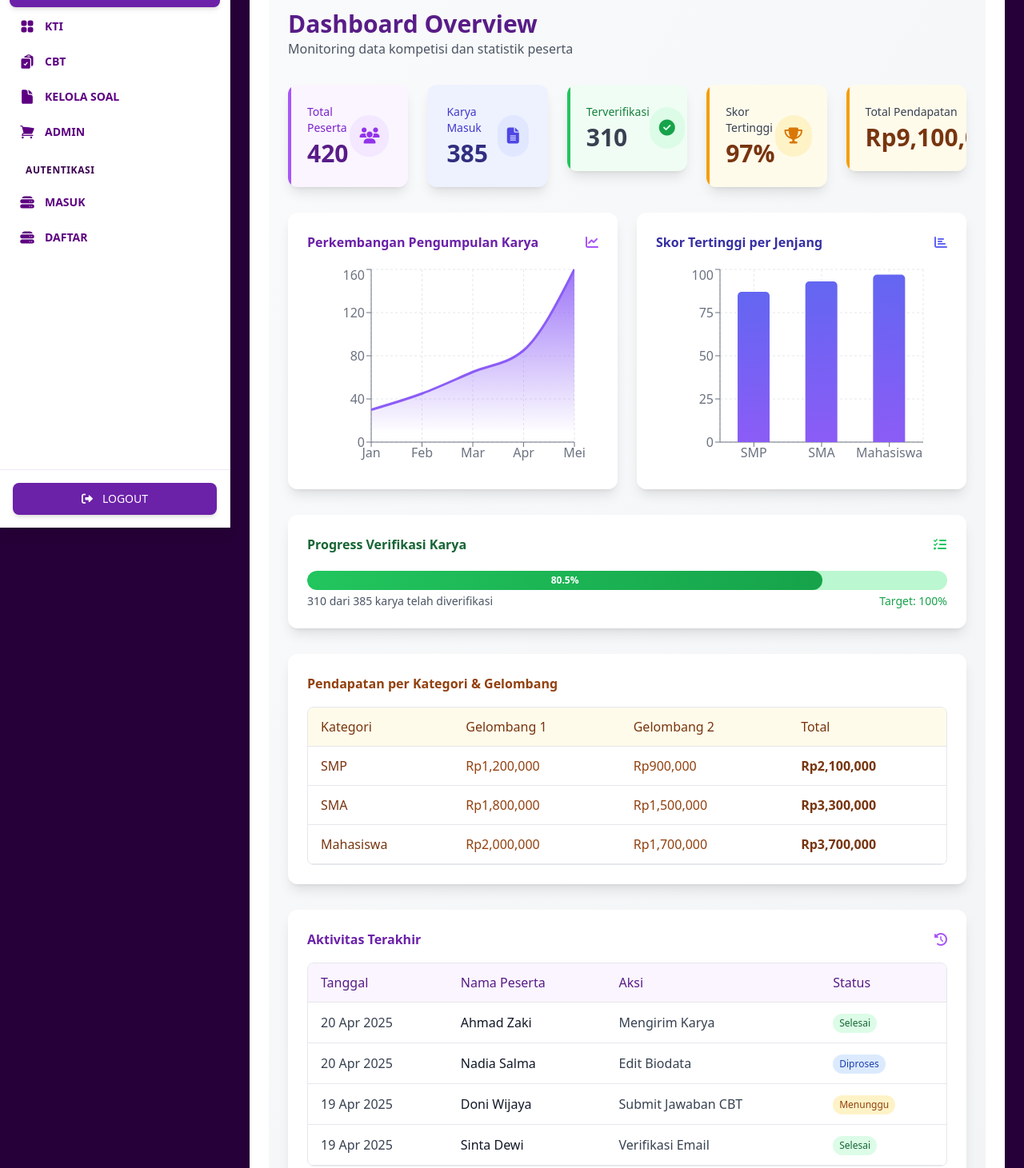
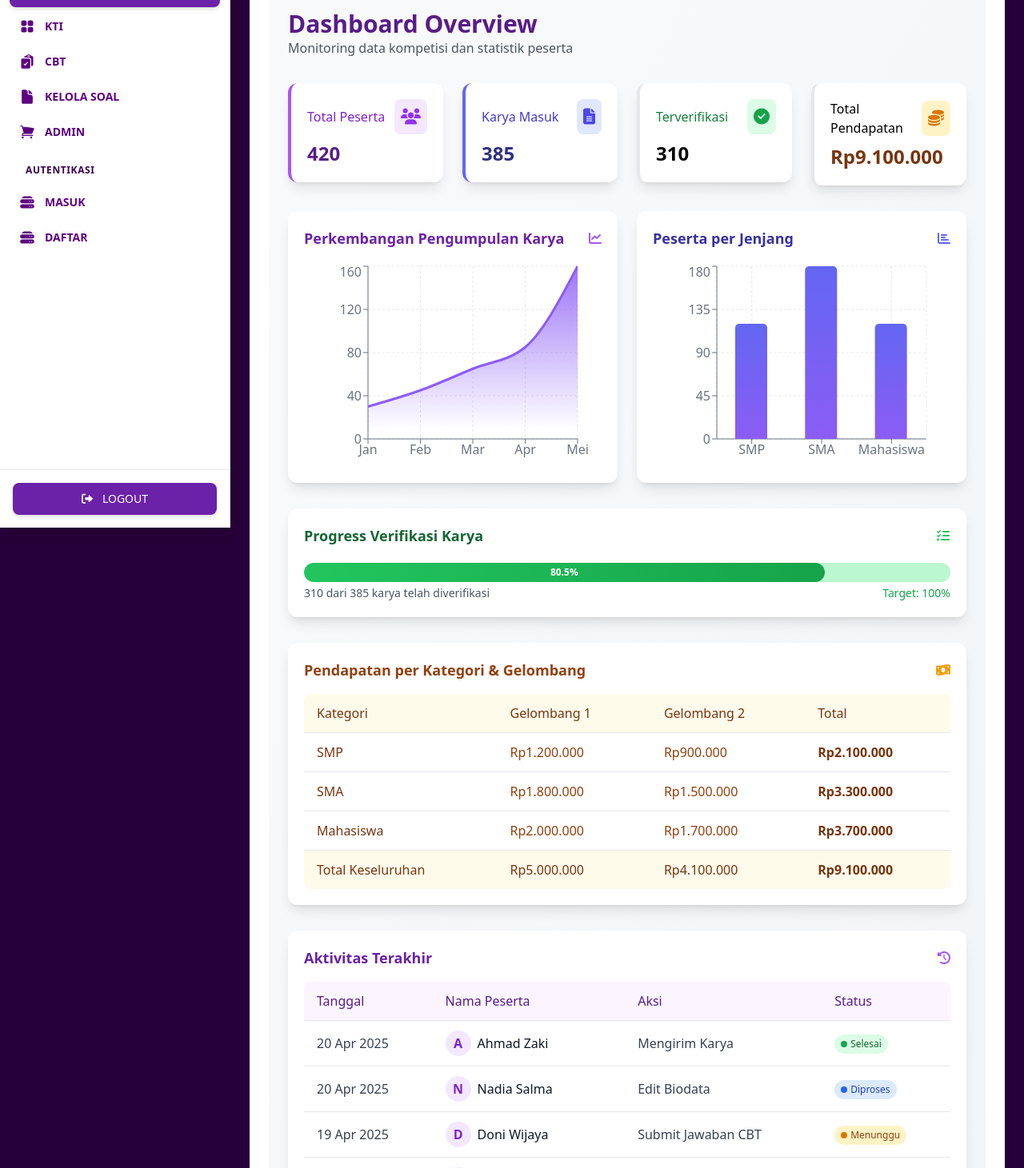
Before and after one commit to gamastronger/gebyar-ilmiah-sains-2025, a React (Vite) app: page /admin/Dash-Admin in a window 1280 px wide. Shown: the part 140-1601 px from the top of the page at 80% size. Built offline with nearby package versions, Linux system fonts and the light colour scheme; sample sign-in values are in the browser's storage.

Commit message:
scrollontop

```diff
--- a/src/App.css
+++ b/src/App.css
@@ -145,3 +145,48 @@ body, html {
     transform: skewX(-20deg);
     animation: shine 1.2s ease-in-out forwards;
   }
+  /* Tambahan media query untuk responsif mobile (maksimum 768px) */
+@media (max-width: 768px) {
+  .admin-container {
+    flex-direction: column;
+  }
+
+  .sidenav {
+    position: relative;
+    width: 100%;
+    transform: translateX(-100%);
+    z-index: 20;
+  }
+
+  .sidenav.open {
+    transform: translateX(0);
+  }
+
+  .content-container {
+    margin-left: 0;
+    padding: 15px;
+  }
+
+  .dashboard-navbar {
+    padding: 15px;
+    font-size: 14px;
+  }
+
+  .footer {
+    font-size: 14px;
+    padding: 15px;
+  }
+
+  .logo {
+    height: 4em;
+    padding: 1em;
+  }
+
+  .card {
+    padding: 1em;
+  }
+
+  #root {
+    padding: 1rem;
+  }
+}
--- a/src/Component/Navbar.jsx
+++ b/src/Component/Navbar.jsx
@@ -1,3 +1,4 @@
+import ScrollToTop from "@/ScrollToTop";
 import logo from "../assets/logohmppendidikan.png";
 import { useState, useEffect } from "react";
 import { useNavigate, useLocation, Link } from "react-router-dom";
@@ -208,6 +209,7 @@ const Navbar = () => {
                 onClick={() => {
                   handleSidebar();
                   handleScrollToContact();
+                  ScrollToTop();
                 }}
                 className="flex items-center space-x-3 text-white hover:text-[#A78BFA] transition duration-300 py-2 px-4 rounded-lg hover:bg-white/5 cursor-pointer"
               >
--- a/src/Views/Cbt.jsx
+++ b/src/Views/Cbt.jsx
@@ -1,11 +1,13 @@
 import Navbar from "../Component/Navbar";
 import Footer from "../Component/Footer";
 import Judul2 from "../Component/Cbt/Judul2";
+import ScrollToTop from "@/ScrollToTop";
 
 function Beranda() {
   return (
     <div className="min-h-screen">
       <div className="bg-[#0F172A] text-slate-200">
+        <ScrollToTop />
         <Navbar />
         <Judul2 />
         <Footer />
--- a/src/Views/Kti.jsx
+++ b/src/Views/Kti.jsx
@@ -1,11 +1,13 @@
 import Navbar from "../Component/Navbar";
 import Footer from "../Component/Footer";
 import Judul from "../Component/Kti/Judul";
+import ScrollToTop from "@/ScrollToTop";
 
 function Beranda() {
   return (
     <div className="min-h-screen">
       <div className="bg-[#0F172A] text-slate-200">
+        <ScrollToTop />
         <Navbar />
         <Judul />
         <Footer />
--- a/src/pages/dashboard/CBT-Admin.jsx
+++ b/src/pages/dashboard/CBT-Admin.jsx
@@ -319,7 +319,7 @@ export function Layanan() {
                             <td className="py-3 px-4 border-b border-purple-100 text-gray-600">{participant.email}</td>
                             <td className="py-3 px-4 border-b border-purple-100">
                               <span
-                                className={`inline-flex items-center px-2.5 py-1 rounded-full text-xs font-medium
+                                className={`inline-flex items-center px-2.5 py-1 rounded-md text-xs font-medium
                                 ${statusConfig[participant.status].bgColor}
                                 ${statusConfig[participant.status].textColor}
                                 border ${statusConfig[participant.status].borderColor}`}
--- a/src/pages/dashboard/Dash-Admin.jsx
+++ b/src/pages/dashboard/Dash-Admin.jsx
@@ -1,12 +1,5 @@
-import {
-  Card,
-  CardBody,
-  Typography,
-} from "@material-tailwind/react";
 import React, { useEffect, useState } from "react";
 import {
-  LineChart,
-  Line,
   CartesianGrid,
   XAxis,
   YAxis,
@@ -23,18 +16,15 @@ export function Profil() {
     peserta: 0,
     karyaMasuk: 0,
     terverifikasi: 0,
-    skorTertinggi: 0,
     pendapatan: 0,
   });
 
   const [karyaData, setKaryaData] = useState([]);
-  const [skorData, setSkorData] = useState([]);
   const [isLoaded, setIsLoaded] = useState(false);
   const [animatedValues, setAnimatedValues] = useState({
     peserta: 0,
     karyaMasuk: 0,
     terverifikasi: 0,
-    skorTertinggi: 0,
     pendapatan: 0,
   });
 
@@ -52,7 +42,6 @@ export function Profil() {
       peserta: 420,
       karyaMasuk: 385,
       terverifikasi: 310,
-      skorTertinggi: 97,
       pendapatan: 9100000, // total dari semua kategori dan gelombang
     };
 
@@ -73,7 +62,6 @@ export function Profil() {
           peserta: Math.round(finalData.peserta * progress),
           karyaMasuk: Math.round(finalData.karyaMasuk * progress),
           terverifikasi: Math.round(finalData.terverifikasi * progress),
-          skorTertinggi: Math.round(finalData.skorTertinggi * progress),
           pendapatan: Math.round(finalData.pendapatan * progress),
         });
       } else {
@@ -87,12 +75,6 @@ export function Profil() {
       { name: "Mar", karya: 65 },
       { name: "Apr", karya: 85 },
       { name: "Mei", karya: 160 },
-    ]);
-
-    setSkorData([
-      { name: "SMP", skor: 87 },
-      { name: "SMA", skor: 93 },
-      { name: "Mahasiswa", skor: 97 },
     ]);
 
     // Delay rendering for animation
@@ -123,16 +105,16 @@ export function Profil() {
       <div className="max-w-7xl mx-auto">
         {/* Header dengan Animasi */}
         <div className="mb-8 opacity-0 animate-fade-in" style={{ animationDelay: "0.1s", animationFillMode: "forwards" }}>
-          <Typography variant="h3" className="text-purple-900 font-bold">
+          <h1 className="text-3xl font-bold text-purple-900">
             Dashboard Overview
-          </Typography>
-          <Typography variant="paragraph" className="text-gray-600">
+          </h1>
+          <p className="text-gray-600">
             Monitoring data kompetisi dan statistik peserta
-          </Typography>
+          </p>
         </div>
 
         {/* Ringkasan Statistik dengan Animasi */}
-        <div className="grid grid-cols-1 md:grid-cols-2 lg:grid-cols-5 gap-6 mb-8">
+        <div className="grid grid-cols-1 md:grid-cols-2 lg:grid-cols-4 gap-6 mb-8">
           {[
             {
               title: "Total Peserta",
@@ -156,19 +138,11 @@ export function Profil() {
               delay: "0.4s"
             },
             {
-              title: "Skor Tertinggi",
-              value: animatedValues.skorTertinggi,
-              color: "amber",
-              icon: <i className="fas fa-trophy text-xl"></i>,
-              delay: "0.5s",
-              suffix: "%"
-            },
-            {
               title: "Total Pendapatan",
-              value: `Rp${animatedValues.pendapatan.toLocaleString()}`,
+              value: `Rp${animatedValues.pendapatan.toLocaleString('id-ID')}`,
               color: "amber",
               icon: <i className="fas fa-coins text-xl"></i>,
-              delay: "0.6s"
+              delay: "0.5s"
             }
           ].map((item, index) => (
             <div
@@ -176,22 +150,21 @@ export function Profil() {
               className={`opacity-0 animate-slide-up`}
               style={{ animationDelay: item.delay, animationFillMode: "forwards" }}
             >
-              <Card className={`bg-${item.color}-50 shadow-lg hover:shadow-xl transition-all duration-300 transform hover:-translate-y-1 overflow-hidden relative`}>
-                <div className={`absolute top-0 left-0 h-full w-1 bg-${item.color}-500`}></div>
-                <CardBody className="flex items-center justify-between">
-                  <div>
-                    <Typography variant="small" className={`text-${item.color}-700 font-medium mb-1`}>
+              <div className={`bg-white shadow-lg hover:shadow-xl transition-all duration-300 transform hover:-translate-y-1 rounded-xl overflow-hidden border-l-4 border-${item.color}-500`}>
+                <div className="p-5">
+                  <div className="flex items-center justify-between mb-2">
+                    <h3 className={`text-${item.color}-700 font-medium`}>
                       {item.title}
-                    </Typography>
-                    <Typography variant="h3" className={`text-${item.color}-900 font-bold`}>
-                      {item.value}{item.suffix || ""}
-                    </Typography>
+                    </h3>
+                    <div className={`p-2 rounded-lg bg-${item.color}-100 text-${item.color}-600`}>
+                      {item.icon}
+                    </div>
                   </div>
-                  <div className={`p-3 rounded-full bg-${item.color}-100 text-${item.color}-600`}>
-                    {item.icon}
-                  </div>
-                </CardBody>
-              </Card>
+                  <p className={`text-2xl font-bold text-${item.color}-900`}>
+                    {item.value}
+                  </p>
+                </div>
+              </div>
             </div>
           ))}
         </div>
@@ -200,12 +173,12 @@ export function Profil() {
         <div className="grid grid-cols-1 lg:grid-cols-2 gap-6 mb-8">
           {/* Grafik Pengumpulan Karya */}
           <div className="opacity-0 animate-slide-left" style={{ animationDelay: "0.6s", animationFillMode: "forwards" }}>
-            <Card className="shadow-lg hover:shadow-xl transition-all duration-300">
-              <CardBody>
+            <div className="bg-white rounded-xl shadow-lg hover:shadow-xl transition-all duration-300">
+              <div className="p-5">
                 <div className="flex justify-between items-center mb-4">
-                  <Typography variant="h6" className="text-purple-800 font-semibold">
+                  <h3 className="text-lg text-purple-800 font-semibold">
                     Perkembangan Pengumpulan Karya
-                  </Typography>
+                  </h3>
                   <div className="text-purple-500">
                     <i className="fas fa-chart-line"></i>
                   </div>
@@ -237,18 +210,18 @@ export function Profil() {
                     </ResponsiveContainer>
                   )}
                 </div>
-              </CardBody>
-            </Card>
+              </div>
+            </div>
           </div>
 
-          {/* Grafik Skor Tertinggi per Jenjang */}
+          {/* Distribusi peserta per jenjang */}
           <div className="opacity-0 animate-slide-right" style={{ animationDelay: "0.7s", animationFillMode: "forwards" }}>
-            <Card className="shadow-lg hover:shadow-xl transition-all duration-300">
-              <CardBody>
+            <div className="bg-white rounded-xl shadow-lg hover:shadow-xl transition-all duration-300">
+              <div className="p-5">
                 <div className="flex justify-between items-center mb-4">
-                  <Typography variant="h6" className="text-indigo-800 font-semibold">
-                    Skor Tertinggi per Jenjang
-                  </Typography>
+                  <h3 className="text-lg text-indigo-800 font-semibold">
+                    Peserta per Jenjang
+                  </h3>
                   <div className="text-indigo-500">
                     <i className="fas fa-chart-bar"></i>
                   </div>
@@ -256,10 +229,17 @@ export function Profil() {
                 <div className="h-64">
                   {isLoaded && (
                     <ResponsiveContainer width="100%" height="100%">
-                      <BarChart data={skorData} margin={{ top: 5, right: 30, left: 20, bottom: 5 }}>
+                      <BarChart
+                        data={[
+                          { name: "SMP", peserta: 120 },
+                          { name: "SMA", peserta: 180 },
+                          { name: "Mahasiswa", peserta: 120 },
+                        ]}
+                        margin={{ top: 5, right: 30, left: 20, bottom: 5 }}
+                      >
                         <CartesianGrid strokeDasharray="3 3" stroke="#E5E7EB" />
                         <XAxis dataKey="name" stroke="#6B7280" />
-                        <YAxis domain={[0, 100]} stroke="#6B7280" />
+                        <YAxis stroke="#6B7280" />
                         <Tooltip content={<CustomTooltip />} />
                         <defs>
                           <linearGradient id="barGradient" x1="0" y1="0" x2="0" y2="1">
@@ -268,7 +248,7 @@ export function Profil() {
                           </linearGradient>
                         </defs>
                         <Bar
-                          dataKey="skor"
+                          dataKey="peserta"
                           fill="url(#barGradient)"
                           barSize={40}
                           radius={[5, 5, 0, 0]}
@@ -278,19 +258,19 @@ export function Profil() {
                     </ResponsiveContainer>
                   )}
                 </div>
-              </CardBody>
-            </Card>
+              </div>
+            </div>
           </div>
         </div>
 
         {/* Progress Verifikasi */}
         <div className="opacity-0 animate-slide-up" style={{ animationDelay: "0.8s", animationFillMode: "forwards" }}>
-          <Card className="mb-8 shadow-lg hover:shadow-xl transition-all duration-300">
-            <CardBody>
+          <div className="bg-white rounded-xl shadow-lg hover:shadow-xl transition-all duration-300 mb-8">
+            <div className="p-5">
               <div className="flex justify-between items-center mb-4">
-                <Typography variant="h6" className="text-green-800 font-semibold">
+                <h3 className="text-lg text-green-800 font-semibold">
                   Progress Verifikasi Karya
-                </Typography>
+                </h3>
                 <div className="text-green-500">
                   <i className="fas fa-tasks"></i>
                 </div>
@@ -310,27 +290,32 @@ export function Profil() {
                   </div>
                 </div>
                 <div className="flex justify-between text-sm text-gray-600">
-                  <Typography variant="small" className="text-gray-600">
+                  <p className="text-gray-600">
                     {animatedValues.terverifikasi} dari {summary.karyaMasuk} karya telah diverifikasi
-                  </Typography>
-                  <Typography variant="small" className="text-green-600 font-medium">
+                  </p>
+                  <p className="text-green-600 font-medium">
                     Target: 100%
-                  </Typography>
+                  </p>
                 </div>
               </div>
-            </CardBody>
-          </Card>
+            </div>
+          </div>
         </div>
 
         {/* Tabel Pendapatan per Kategori dan Gelombang */}
         <div className="opacity-0 animate-slide-up" style={{ animationDelay: "0.7s", animationFillMode: "forwards" }}>
-          <Card className="shadow-lg hover:shadow-xl transition-all duration-300 mb-8">
-            <CardBody>
-              <Typography variant="h6" className="text-amber-800 font-semibold mb-4">
-                Pendapatan per Kategori & Gelombang
-              </Typography>
-              <div className="overflow-x-auto rounded-lg border border-gray-200">
-                <table className="w-full text-left table-auto border-collapse">
+          <div className="bg-white rounded-xl shadow-lg hover:shadow-xl transition-all duration-300 mb-8">
+            <div className="p-5">
+              <div className="flex justify-between items-center mb-4">
+                <h3 className="text-lg text-amber-800 font-semibold">
+                  Pendapatan per Kategori & Gelombang
+                </h3>
+                <div className="text-amber-500">
+                  <i className="fas fa-money-bill-wave"></i>
+                </div>
+              </div>
+              <div className="overflow-x-auto rounded-lg">
+                <table className="w-full text-left table-auto">
                   <thead>
                     <tr className="bg-amber-50">
                       <th className="px-4 py-3 font-medium text-amber-900 border-b">Kategori</th>
@@ -343,32 +328,38 @@ export function Profil() {
                     {pendapatanKategori.map((row, idx) => (
                       <tr key={idx} className="border-b hover:bg-amber-50 transition-colors duration-200">
                         <td className="px-4 py-3 font-medium text-amber-900">{row.kategori}</td>
-                        <td className="px-4 py-3 text-amber-800">Rp{row.gelombang1.toLocaleString()}</td>
-                        <td className="px-4 py-3 text-amber-800">Rp{row.gelombang2.toLocaleString()}</td>
-                        <td className="px-4 py-3 font-bold text-amber-900">Rp{row.total.toLocaleString()}</td>
+                        <td className="px-4 py-3 text-amber-800">Rp{row.gelombang1.toLocaleString('id-ID')}</td>
+                        <td className="px-4 py-3 text-amber-800">Rp{row.gelombang2.toLocaleString('id-ID')}</td>
+                        <td className="px-4 py-3 font-bold text-amber-900">Rp{row.total.toLocaleString('id-ID')}</td>
                       </tr>
                     ))}
+                    <tr className="bg-amber-50">
+                      <td className="px-4 py-3 font-medium text-amber-900">Total Keseluruhan</td>
+                      <td className="px-4 py-3 font-medium text-amber-900">Rp{pendapatanKategori.reduce((sum, item) => sum + item.gelombang1, 0).toLocaleString('id-ID')}</td>
+                      <td className="px-4 py-3 font-medium text-amber-900">Rp{pendapatanKategori.reduce((sum, item) => sum + item.gelombang2, 0).toLocaleString('id-ID')}</td>
+                      <td className="px-4 py-3 font-bold text-amber-900">Rp{pendapatanKategori.reduce((sum, item) => sum + item.total, 0).toLocaleString('id-ID')}</td>
+                    </tr>
                   </tbody>
                 </table>
               </div>
-            </CardBody>
-          </Card>
+            </div>
+          </div>
         </div>
 
         {/* Tabel Aktivitas Terakhir */}
         <div className="opacity-0 animate-slide-up" style={{ animationDelay: "0.9s", animationFillMode: "forwards" }}>
-          <Card className="shadow-lg hover:shadow-xl transition-all duration-300">
-            <CardBody>
+          <div className="bg-white rounded-xl shadow-lg hover:shadow-xl transition-all duration-300">
+            <div className="p-5">
               <div className="flex justify-between items-center mb-4">
-                <Typography variant="h6" className="text-purple-800 font-semibold">
+                <h3 className="text-lg text-purple-800 font-semibold">
                   Aktivitas Terakhir
-                </Typography>
+                </h3>
                 <div className="text-purple-500">
                   <i className="fas fa-history"></i>
                 </div>
               </div>
-              <div className="overflow-x-auto rounded-lg border border-gray-200">
-                <table className="w-full text-left table-auto border-collapse">
+              <div className="overflow-x-auto rounded-lg">
+                <table className="w-full text-left table-auto">
                   <thead>
                     <tr className="bg-purple-50">
                       <th className="px-4 py-3 font-medium text-purple-900 border-b">Tanggal</th>
@@ -383,17 +374,30 @@ export function Profil() {
                       { date: "20 Apr 2025", name: "Nadia Salma", action: "Edit Biodata", status: "info" },
                       { date: "19 Apr 2025", name: "Doni Wijaya", action: "Submit Jawaban CBT", status: "warning" },
                       { date: "19 Apr 2025", name: "Sinta Dewi", action: "Verifikasi Email", status: "success" },
+                      { date: "18 Apr 2025", name: "Rendi Pratama", action: "Pendaftaran Baru", status: "success" },
                     ].map((item, idx) => (
-                      <tr key={idx} className="border-b hover:bg-gray-50 transition-colors duration-200 animate-fade-in" style={{ animationDelay: `${1 + idx * 0.1}s` }}>
+                      <tr key={idx} className="border-b hover:bg-purple-50 transition-colors duration-200">
                         <td className="px-4 py-3 text-gray-700">{item.date}</td>
-                        <td className="px-4 py-3 font-medium text-gray-900">{item.name}</td>
+                        <td className="px-4 py-3 font-medium text-gray-900">
+                          <div className="flex items-center">
+                            <div className="w-8 h-8 rounded-full bg-purple-100 text-purple-700 flex items-center justify-center mr-2 font-bold">
+                              {item.name.charAt(0)}
+                            </div>
+                            {item.name}
+                          </div>
+                        </td>
                         <td className="px-4 py-3 text-gray-700">{item.action}</td>
                         <td className="px-4 py-3">
-                          <span className={`inline-block px-2 py-1 text-xs font-medium rounded-full ${
+                          <span className={`inline-flex items-center px-2 py-1 text-xs font-medium rounded-full ${
                             item.status === 'success' ? 'bg-green-100 text-green-800' :
                             item.status === 'info' ? 'bg-blue-100 text-blue-800' :
                             'bg-amber-100 text-amber-800'
                           }`}>
+                            <span className={`w-2 h-2 mr-1 rounded-full ${
+                              item.status === 'success' ? 'bg-green-600' :
+                              item.status === 'info' ? 'bg-blue-600' :
+                              'bg-amber-600'
+                            }`}></span>
                             {item.status === 'success' ? 'Selesai' :
                              item.status === 'info' ? 'Diproses' : 'Menunggu'}
                           </span>
@@ -403,8 +407,8 @@ export function Profil() {
                   </tbody>
                 </table>
               </div>
-            </CardBody>
-          </Card>
+            </div>
+          </div>
         </div>
       </div>
     </div>
--- a/src/pages/dashboard/KTI-Admin.jsx
+++ b/src/pages/dashboard/KTI-Admin.jsx
@@ -357,7 +357,7 @@ export function Portofolio() {
                             <td className="py-3 px-4 border-b border-purple-100 text-gray-600">{participant.email}</td>
                             <td className="py-3 px-4 border-b border-purple-100">
                               <span
-                                className={`inline-flex items-center px-2.5 py-1 rounded-full text-xs font-medium
+                                className={`inline-flex items-center px-2.5 py-1 rounded-md text-xs font-medium
                                 ${statusConfig[participant.status_verifikasi]?.bgColor || "bg-gray-100"}
                                 ${statusConfig[participant.status_verifikasi]?.textColor || "text-gray-800"}
                                 border ${statusConfig[participant.status_verifikasi]?.borderColor || "border-gray-200"}`}
--- a/vite.config.js
+++ b/vite.config.js
@@ -1,6 +1,6 @@
 import { defineConfig } from 'vite';
 import react from '@vitejs/plugin-react';
-import path from 'path'; // Add this import
+import path from 'path';
 
 export default defineConfig({
   plugins: [react()],
@@ -14,5 +14,6 @@ export default defineConfig({
   },
   server: {
     historyApiFallback: true,
+    allowedHosts: ['262f-103-144-146-14.ngrok-free.app'], // Tambahan ini
   },
 });
```
Also changed, not shown: src/Component/Beranda/Deskripsi.jsx (+17 -11 lines), src/pages/auth/Masuk.jsx (+8 -20 lines).
